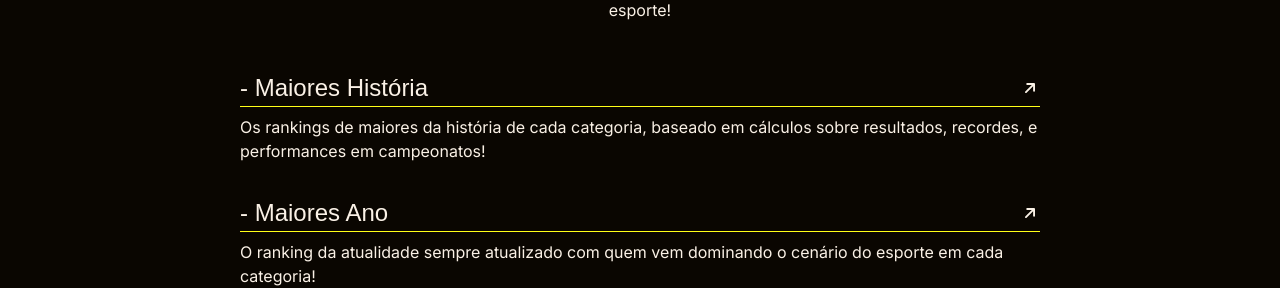
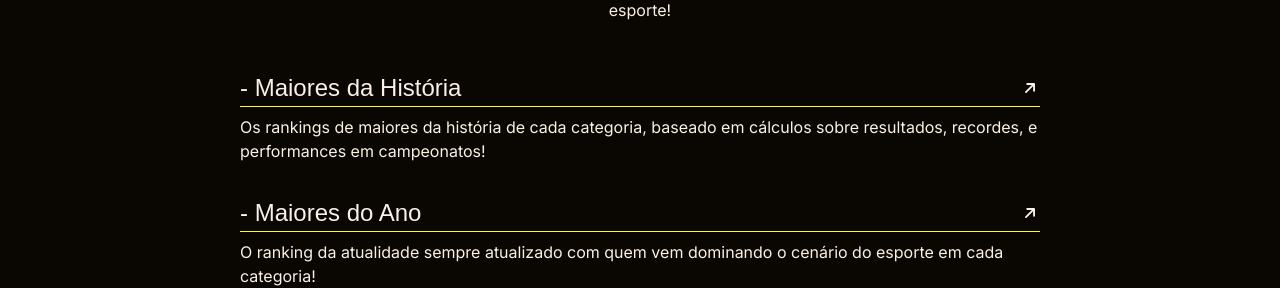
Before and after one commit to ViniRoveri/StatsCMBrasil, a Next.js app in the folder frontend/: page / in a window 1280 px wide. Shown: the part 185-473 px from the top of the page. Built offline with nearby package versions, Linux system fonts and the light colour scheme; a web font is replaced by a local one.

Commit message:
Spell fix & header fix

```diff
--- a/frontend/src/components/layout/Header.tsx
+++ b/frontend/src/components/layout/Header.tsx
@@ -1,8 +1,8 @@
 import NavBarDesktop from "./header/NavBarDesktop"
 import NavBarMobile from "./header/NavBarMobile"
 
-const container = `border-b`
-const header = `bg-vr-black flex h-[65px] items-center justify-between max-w-[1200px] mx-auto px-6 sticky top-0 z-50`
+const container = `border-b sticky top-0 z-50`
+const header = `bg-vr-black flex h-[65px] items-center justify-between max-w-[1200px] mx-auto px-6`
 const title = `font-title min-w-[198px] text-[27px]
 [&_*]:font-title`
 
--- a/frontend/src/domain/constants/homePageItems.ts
+++ b/frontend/src/domain/constants/homePageItems.ts
@@ -1,12 +1,12 @@
 const homePageItems = [
    {
       url: '/maiores/historia/333',
-      title: 'Maiores História',
+      title: 'Maiores da História',
       text: 'Os rankings de maiores da história de cada categoria, baseado em cálculos sobre resultados, recordes, e performances em campeonatos!'
    },
    {
       url: '/maiores/ano/333',
-      title: 'Maiores Ano',
+      title: 'Maiores do Ano',
       text: 'O ranking da atualidade sempre atualizado com quem vem dominando o cenário do esporte em cada categoria!'
    },
    {
```
